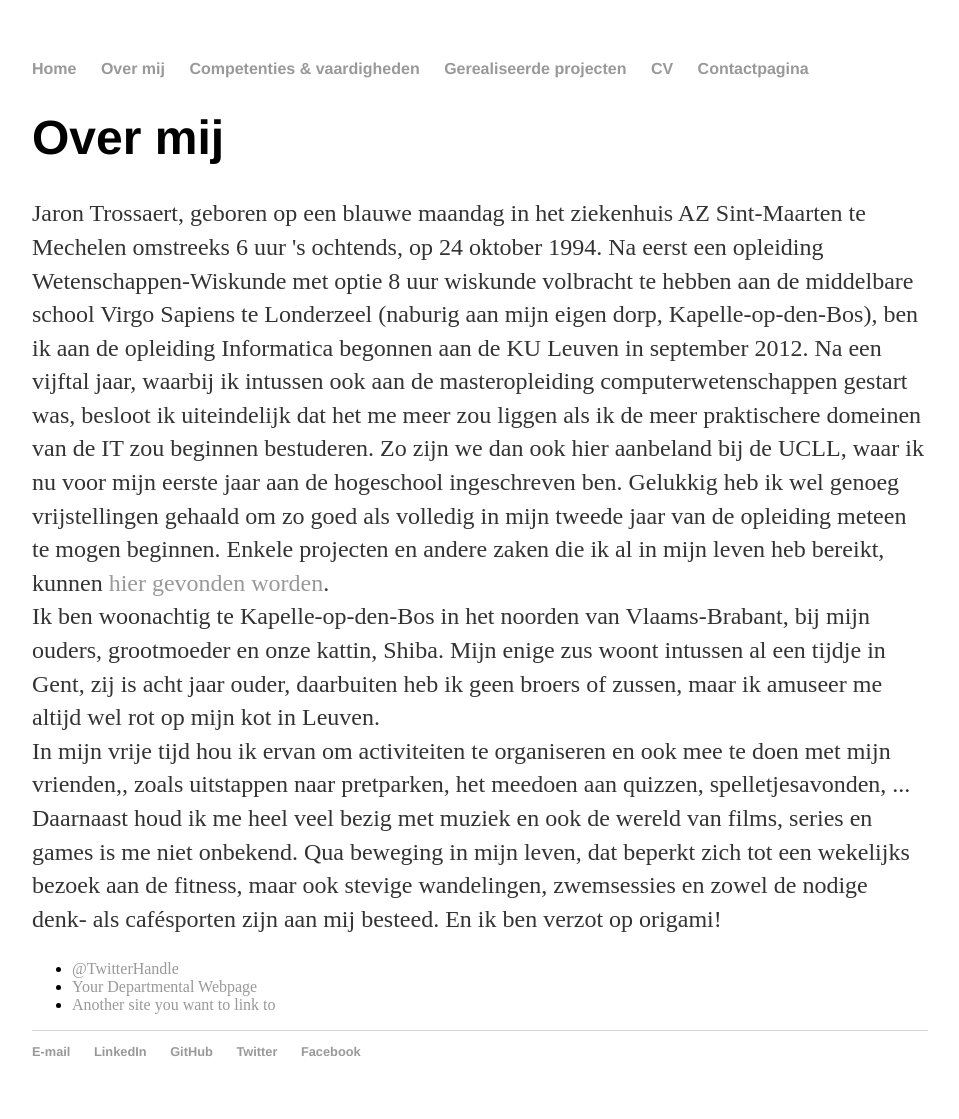
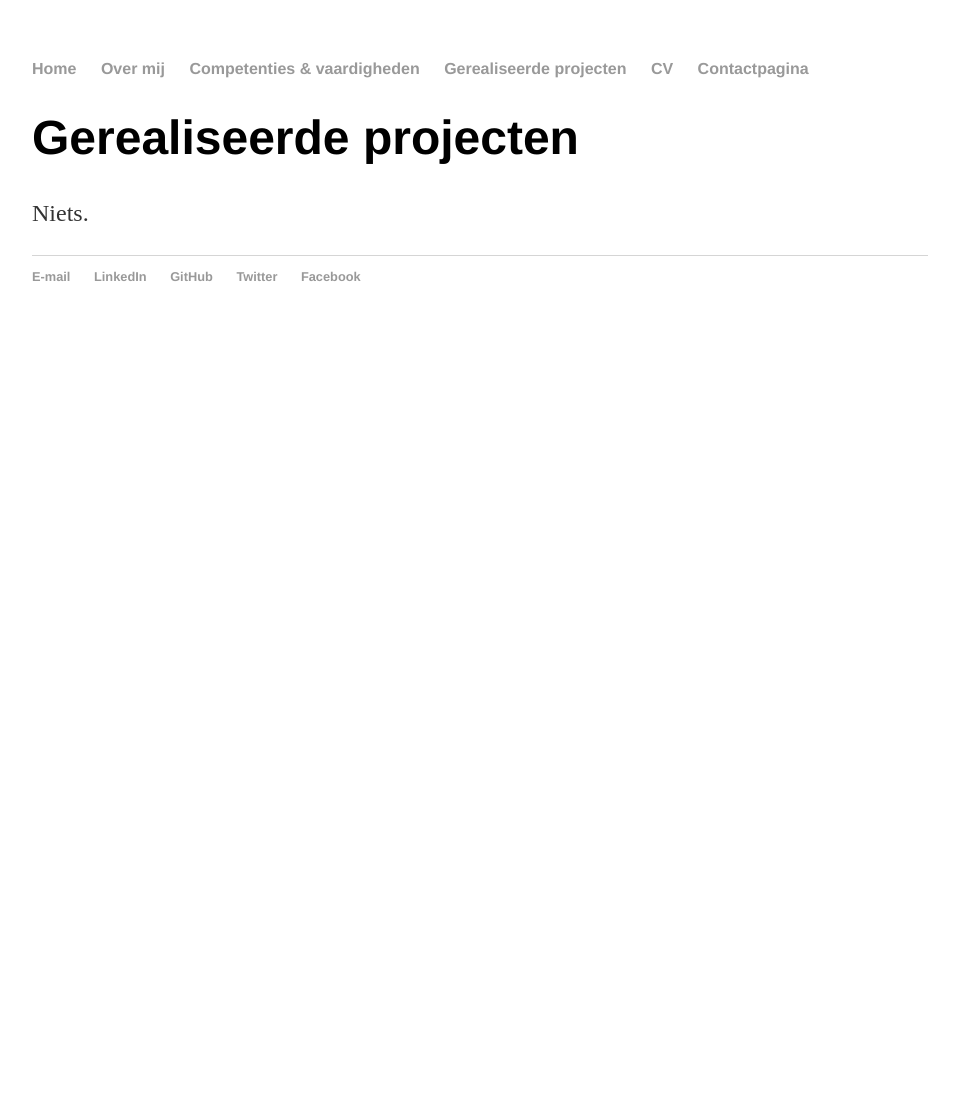
Before and after one commit to Jornax/Jornax.github.io, a Jekyll site: the page built from projects/index.html, in a window 1280 px wide. Shown: the whole page, without its empty margins (160-1119 px from the left). Built offline with Jekyll 4.4.1, drawn with Linux system fonts in a browser that asks for light colours; after the commit the page ends 900 px from its top, so only the background shows below that.

Commit message:
Update index.html

```diff
--- a/projects/index.html
+++ b/projects/index.html
@@ -3,29 +3,9 @@ layout: default
 title: Over mij
 ---
 
-		<div class="about">
-			<h1>Over mij</h1>
-			<p>Jaron Trossaert, geboren op een blauwe maandag in het ziekenhuis AZ Sint-Maarten te Mechelen omstreeks 6 uur 's ochtends,
-			op 24 oktober 1994. Na eerst een opleiding Wetenschappen-Wiskunde met optie 8 uur wiskunde volbracht te hebben aan de middelbare school Virgo Sapiens te Londerzeel (naburig aan mijn eigen dorp, Kapelle-op-den-Bos), ben ik aan de opleiding Informatica begonnen aan de KU Leuven in september 2012.
-			Na een vijftal jaar, waarbij ik intussen ook aan de masteropleiding computerwetenschappen gestart was, besloot ik uiteindelijk dat het me meer zou liggen als ik de meer praktischere domeinen van de IT zou beginnen bestuderen. Zo zijn we dan ook hier aanbeland bij de UCLL, waar ik nu voor mijn eerste jaar aan de hogeschool ingeschreven ben.
-			Gelukkig heb ik wel genoeg vrijstellingen gehaald om zo goed als volledig in mijn tweede jaar van de opleiding meteen te mogen beginnen.
-			Enkele projecten en andere zaken die ik al in mijn leven heb bereikt, kunnen <a href="../projects">hier gevonden worden</a>.
-
-
-				<br>Ik ben woonachtig te Kapelle-op-den-Bos in het noorden van Vlaams-Brabant, bij mijn ouders, grootmoeder en onze kattin, Shiba.
-			Mijn enige zus woont intussen al een tijdje in Gent, zij is acht jaar ouder, daarbuiten heb ik geen broers of zussen,
-			maar ik amuseer me altijd wel rot op mijn kot in Leuven.
-
-
-				<br>In mijn vrije tijd hou ik ervan om activiteiten te organiseren en ook mee te doen met mijn vrienden,, zoals uitstappen naar pretparken, het meedoen aan quizzen, spelletjesavonden, ...
-			Daarnaast houd ik me heel veel bezig met muziek en ook de wereld van films, series en games is me niet onbekend.
-			Qua beweging in mijn leven, dat beperkt zich tot een wekelijks bezoek aan de fitness, maar ook stevige wandelingen, zwemsessies en zowel de nodige denk- als cafésporten zijn aan mij besteed.
-			En ik ben verzot op origami!
+		<div class="projects">
+			<h1>Gerealiseerde projecten</h1>
+			<p>Niets.
 			</p>
 
-			<ul class="contacts">
-				<li><a href="#">@TwitterHandle</a></li>
-				<li><a href="#">Your Departmental Webpage</a></li>
-				<li><a href="#">Another site you want to link to</a></li>
-				</ul>
 		</div>
```
